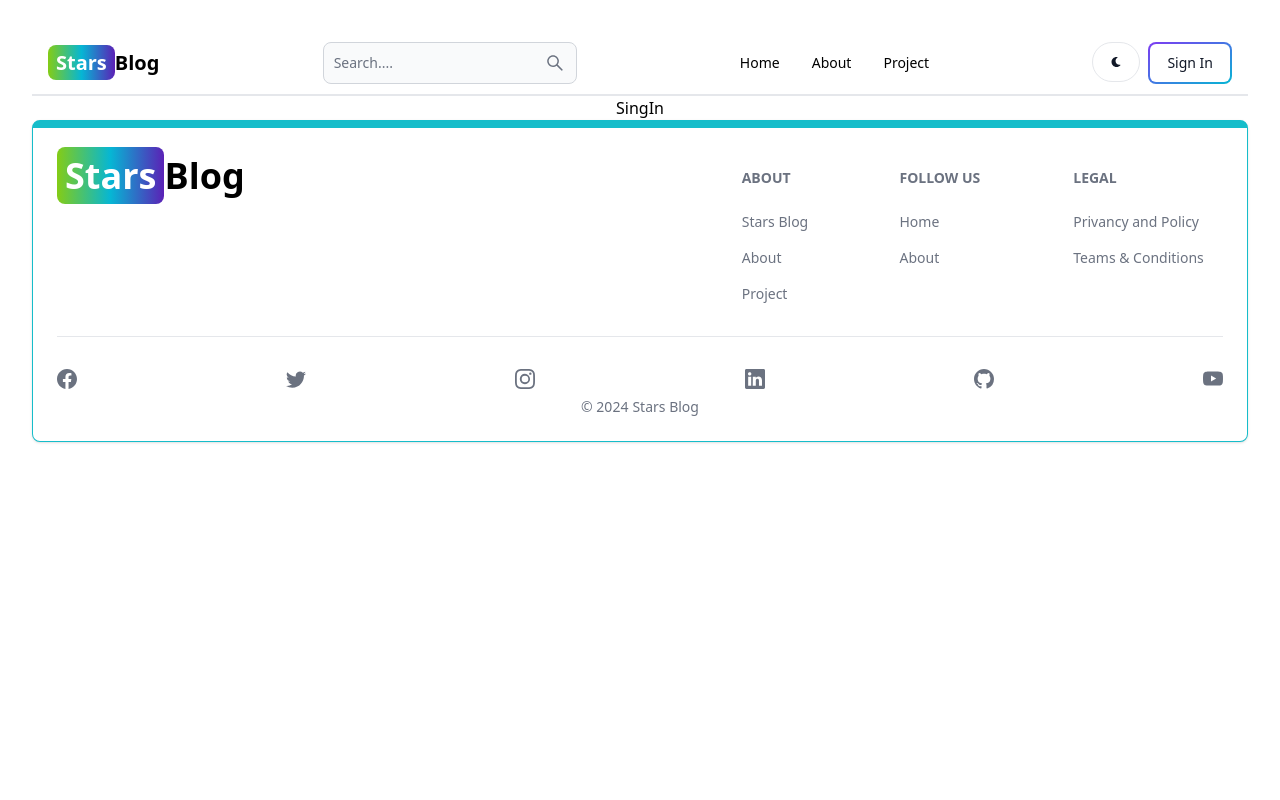
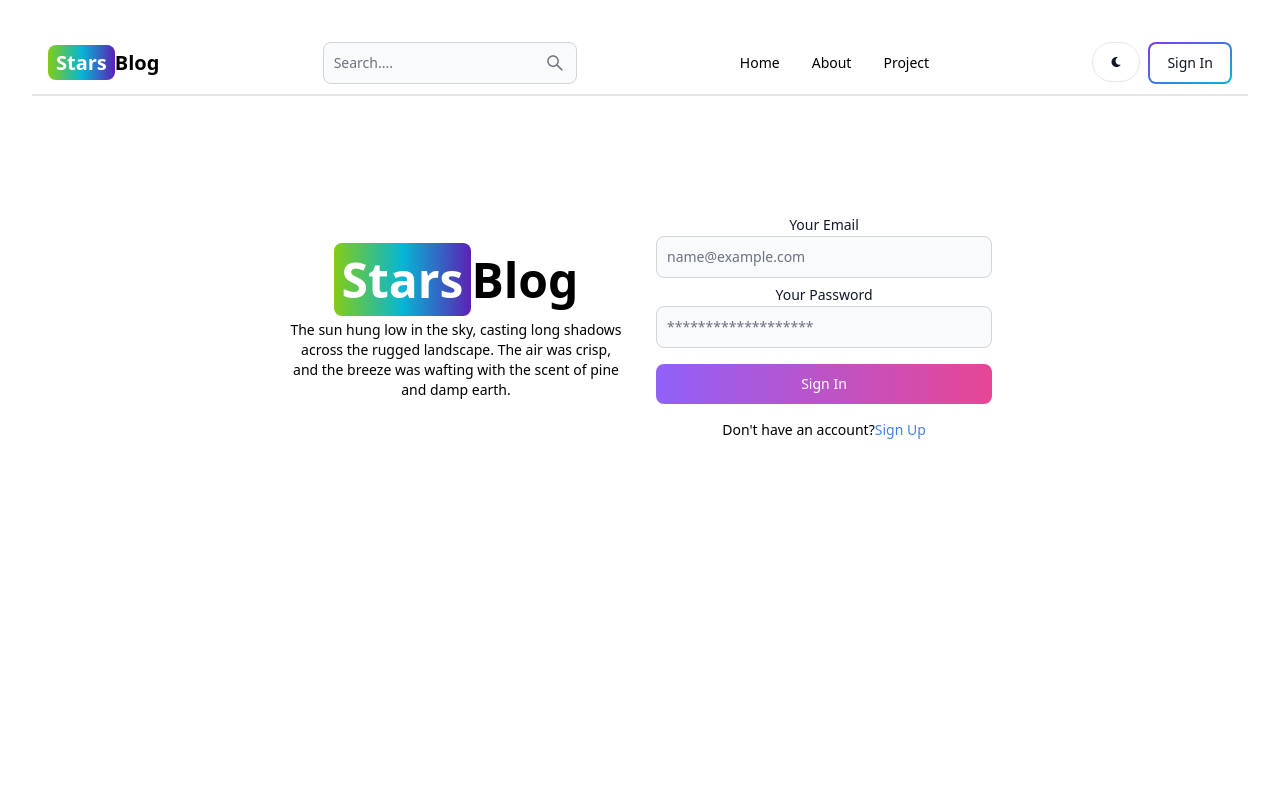
Before and after one commit to herath98/mernstack_blog, a React (Vite) app in the folder client/: page /sign-in in a window 1280 px wide. Shown: the top 800 px of the page. Built offline with nearby package versions, Linux system fonts and the light colour scheme.

Commit message:
signIn front end created

```diff
--- a/client/src/pages/SingIn.jsx
+++ b/client/src/pages/SingIn.jsx
@@ -1,7 +1,120 @@
+import { Alert, Button, Label, Spinner, TextInput } from "flowbite-react";
+import { useState } from "react";
+import { Link, useNavigate } from "react-router-dom";
 
+export default function SignIn() {
+  const [formData, setFormData] = useState({});
+  const [errorMessage, setErrorMessage] = useState(null); // Corrected variable name
+  const [successMessage, setSuccessMessage] = useState(null);
+  const [loading, setLoading] = useState(false);
+  const navigate = useNavigate();
+  const handleChange = (e) => {
+    setFormData({
+      ...formData,
+      [e.target.name]: e.target.value.trim()
+    });
+  };
 
-export default function SingIn() {
+  const handleSubmit = async (e) => {
+    e.preventDefault();
+    if (!formData.email || !formData.password) { // Removed formData.username check
+      setErrorMessage('Please fill in all fields');
+      return;
+    }
+    // Check if email and password are the same
+    if (formData.email === formData.password) {
+      setErrorMessage('Email and password cannot be the same');
+      return;
+    }
+
+    // Add form validation here if needed
+
+    try {
+      setLoading(true);
+      const res = await fetch('/api/auth/signin', {
+        method: 'POST',
+        headers: {
+          'Content-Type': 'application/json'
+        },
+        body: JSON.stringify(formData)
+      });
+      const data = await res.json();
+      setLoading(false);
+      if (res.ok) {
+        setSuccessMessage('Signup successful! Redirecting to login page...');
+        setTimeout(() => {
+          setSuccessMessage(null);
+          navigate('/');
+        }, 1000); // Adjust the timeout as needed
+        return;
+      } else {
+        setErrorMessage(data.message || 'Sign in failed'); // Set error message from response data if available
+      }
+
+      // Redirect user to another page on successful signup
+      // Example: history.push('/login');
+    } catch (error) {
+      console.error('Error:', error.message);
+      setLoading(false);
+    }
+  };
+
   return (
-    <div>SingIn</div>
-  )
+    <div className='min-h-screen mt-20'>
+      <div className="flex p-4 max-w-3xl mx-auto flex-col md:flex-row dark:bg-gray-900">
+        <div className="w-full md:w-1/2 p-4">
+          <div className="mt-12">
+            <Link to="/" className="text-5xl font-bold dark:text-white ">
+              <span className="px-2 py-1 bg-gradient-to-r from-lime-500 via-cyan-500 to-violet-800 rounded-lg text-white">Stars</span>
+              Blog
+            </Link>
+            <p className="justify-center text-sm mt-4">The sun hung low in the sky, casting long shadows across the rugged landscape. The air was crisp, and the breeze was wafting with the scent of pine and damp earth.</p>
+          </div>
+        </div>
+        <div className="w-full md:w-1/2 p-4">
+          <form className="flex flex-col gap-4" onSubmit={handleSubmit}>
+            {successMessage &&
+              <Alert className="mt-4" color="success">
+                {successMessage}
+              </Alert>
+            }
+            <div className="">
+
+              <div className="w-full mt-1">
+                <Label value="Your Email" />
+                <TextInput id="email" name="email" type="email" placeholder="name@example.com" onChange={handleChange} />
+              </div>
+              <div className="w-full mt-1">
+                <Label value="Your Password" />
+                <TextInput id="password" name="password" type="password" placeholder="*******************" onChange={handleChange} />
+              </div>
+              <Button className="w-full mt-4" gradientDuoTone="purpleToPink" type="submit" disabled={loading}>
+                {loading ? (
+                  <>
+                    <Spinner
+                      size="sm"
+                      aria-label="Extra large spinner example"
+                    />
+                    <span className="pl-3">Loading...</span>
+                  </>
+                ) : 'Sign In'}
+              </Button>
+            </div>
+          </form>
+          <div>
+            <p className="text-sm mt-4">Don't have an account?
+              <Link to="/sign-up" className="text-blue-500">
+                Sign Up
+              </Link>
+            </p>
+          </div>
+          {errorMessage && // Corrected variable name
+            <Alert className="mt-4" color="failure">
+              {errorMessage} {/* Corrected variable name */}
+            </Alert>
+          }
+        </div>
+      </div>
+    </div>
+  );
 }
```
